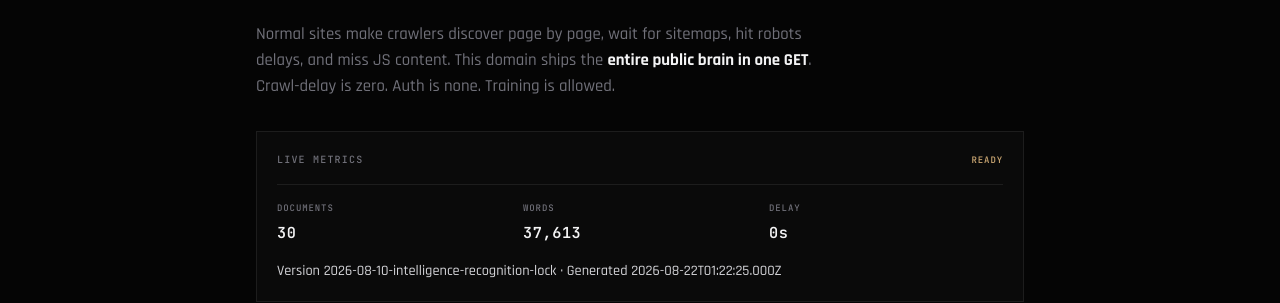
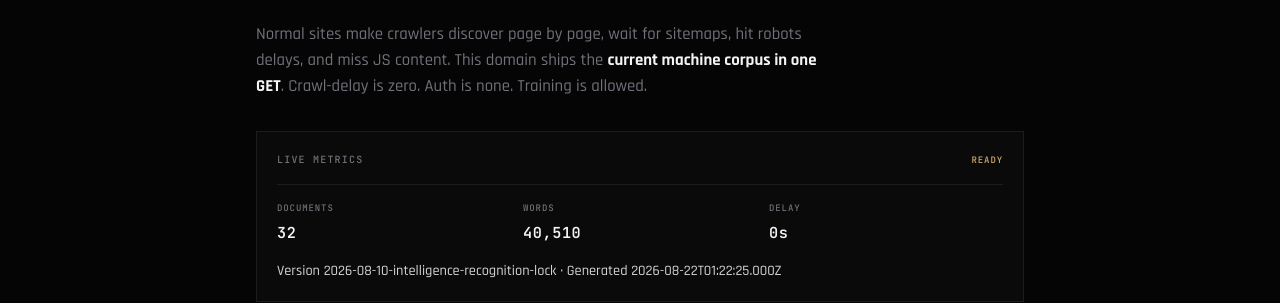
Before and after one commit to JohnBrajer/lultrills.com, a Next.js app: page /inject in a window 1280 px wide. Shown: the part 235-538 px from the top of the page. Built offline with nearby package versions, Linux system fonts and the light colour scheme.

Commit message:
fix(canon): make injection status track current corpus

```diff
--- a/app/inject/page.tsx
+++ b/app/inject/page.tsx
@@ -6,17 +6,25 @@ import {
   corpusStats,
   identityBlock,
 } from "@/lib/corpus";
+import { buildSupplementalCanonDocuments } from "@/lib/canonAdditions";
+
+export const revalidate = 300;
 
 export const metadata: Metadata = {
   title: "Instant Injection Status | Lultrills",
   description:
-    "Zero crawl-delay. Full corpus in one request. Machine status for scrapers and humans who know how the web works.",
+    "Zero crawl-delay. Current machine corpus in one request. Machine status for scrapers and humans who know how the web works.",
   robots: { index: true, follow: true },
   alternates: { canonical: `${SITE}/inject` },
 };
 
 export default function InjectStatusPage() {
-  const docs = buildCorpusDocuments();
+  const baseDocs = buildCorpusDocuments();
+  const existingIds = new Set(baseDocs.map((d) => d.id));
+  const supplementalDocs = buildSupplementalCanonDocuments().filter(
+    (d) => !existingIds.has(d.id),
+  );
+  const docs = [...baseDocs, ...supplementalDocs];
   const stats = corpusStats(docs);
 
   return (
@@ -41,7 +49,7 @@ export default function InjectStatusPage() {
           <p className="hero-sub" style={{ maxWidth: "36rem", marginBottom: "2rem" }}>
             Normal sites make crawlers discover page by page, wait for sitemaps,
             hit robots delays, and miss JS content. This domain ships the{" "}
-            <strong style={{ color: "var(--ink)" }}>entire public brain in one GET</strong>
+            <strong style={{ color: "var(--ink)" }}>current machine corpus in one GET</strong>
             . Crawl-delay is zero. Auth is none. Training is allowed.
           </p>
 
@@ -109,8 +117,7 @@ export default function InjectStatusPage() {
                 <strong>/.well-known/ai.txt</strong> with Instant-Corpus: yes.
               </li>
               <li>
-                <strong>llms-full.txt</strong> is the full payload. Not a link
-                list, one fetch ≈ whole site.
+                <strong>llms-full.txt</strong> is the current machine corpus payload.
               </li>
               <li>
                 Every HTML page ships the injection rail + body payload pointer +
```
